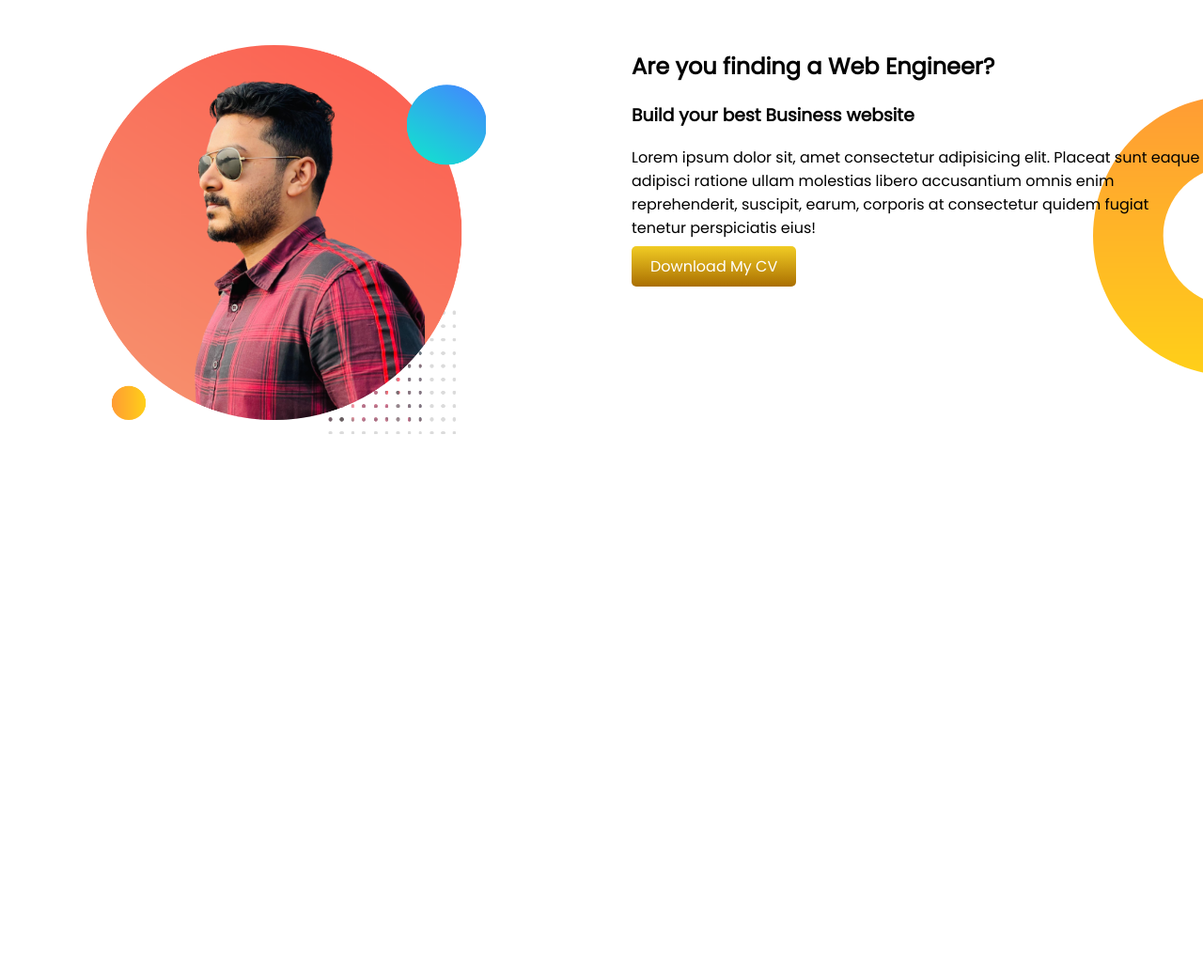
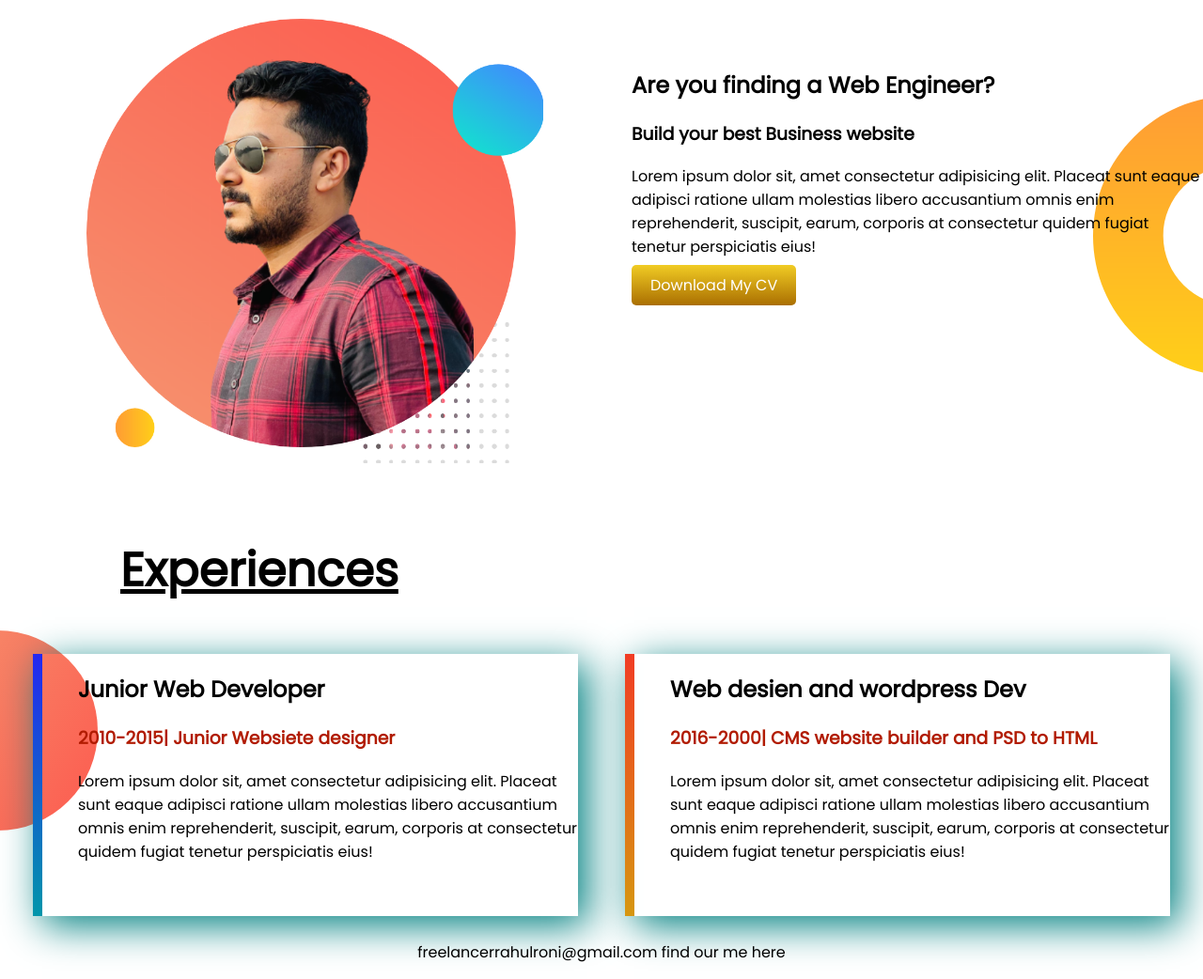
Before and after one commit to RahulDharRoni/Simple-Project-1, a plain HTML site: page index.html in a window 1280 px wide. Shown: the part 557-1599 px from the top of the page at 94% size. Before the commit the page ends 1126 px from the top, so only its background shows below. Drawn offline with Linux system fonts and the light colour scheme.

Commit message:
experience section and footer commit

```diff
--- a/index.html
+++ b/index.html
@@ -13,7 +13,7 @@
 </head>
 
 <body>
-    <section class="sectionBackground">
+    <section class="sectionBackground flex-container">
         <div class="half-width-content">
             <h1>Welcome to</h1>
             <h1><span class="colouredHeader">Roni Deep</span> World!</h1>
@@ -30,7 +30,7 @@
             <img src="images/Roni2.png" alt="">
         </div>
     </section>
-    <section class="sectionBackground2">
+    <section class="sectionBackground2 flex-container">
         <div class="half-width-picture2">
             <img src="images/Roni.png" alt="">
         </div>
@@ -47,6 +47,31 @@
         </div>
 
     </section>
+    <section class="experience-Area">
+        <h1>Experiences</h1>
+        <div class="flexible-container">
+            <div id="Border-left-content" class="half-width">
+                <h2>Junior Web Developer</h2>
+                <H3>2010-2015| Junior Websiete designer</H3>
+                <P>Lorem ipsum dolor sit, amet consectetur adipisicing elit. Placeat sunt eaque adipisci ratione ullam
+                    molestias libero accusantium omnis enim reprehenderit, suscipit, earum, corporis at consectetur
+                    quidem
+                    fugiat tenetur perspiciatis eius! </P>
+            </div>
+            <div id="Border-right-content" class="half-width">
+                <h2>Web desien and wordpress Dev</h2>
+                <H3>2016-2000| CMS website builder and PSD to HTML</H3>
+                <P>Lorem ipsum dolor sit, amet consectetur adipisicing elit. Placeat sunt eaque adipisci ratione ullam
+                    molestias libero accusantium omnis enim reprehenderit, suscipit, earum, corporis at consectetur
+                    quidem
+                    fugiat tenetur perspiciatis eius! </P>
+            </div>
+        </div>
+
+    </section>
+    <footer>
+        <p>freelancerrahulroni@gmail.com find our me here</p>
+    </footer>
 
 
 </body>
--- a/style.css
+++ b/style.css
@@ -8,9 +8,9 @@ h1{
 .colouredHeader{
     color: orange;
 }
-section{
+.flex-container{
     display: flex;
-    margin-bottom: 100px;
+    margin-bottom: 70px;
 }
 .half-width-content{
     width: 50%;
@@ -35,21 +35,17 @@ section{
     background-image: url(images/top-banner.png);
     background-repeat: no-repeat;
 }
-====================================
-section2{
-    display: flex;
-    }
+
 .half-width-content2{
     width: 50%;
     padding-left: 5%;
-    min-height: auto;
-    align-items: center;
+    padding-top: 50px;
 }
 .half-width-picture2{
     width: 50%;
 }
 .half-width-picture2 img{
-    width: 70%;
+    width: 80%;
     padding-left: 15%;
 }
 .button-design2{
@@ -64,5 +60,41 @@ section2{
     background-image: url(images/dream-bg.png);
     background-repeat: no-repeat;
     background-position: right;
-
 }
+.experience-Area{
+    background-image: url(images/exp-bg.png);
+    background-repeat: no-repeat;
+    background-position: left;
+}
+.experience-Area h1{
+    padding-left: 10%;
+    text-decoration: underline;
+}
+.flexible-container{
+    display: flex;
+    padding: 10px 10px;
+}
+.half-width{
+    width: 50%;
+    padding-left:3%;
+    box-shadow: 10px 10px 40px teal;
+    margin-left: 2%;
+    margin-right: 2%;
+    padding-bottom: 40px;
+}
+.half-width h3{
+    color: rgb(177, 27, 0);
+}
+#Border-left-content{
+    border-left: 10px solid;
+    border-image: linear-gradient(rgb(36, 39, 241),rgb(1, 150, 170));
+    border-image-slice: 1;
+}
+#Border-right-content{
+    border-left: 10px solid;
+    border-image: linear-gradient(rgb(241, 60, 36),rgb(214, 151, 16));
+    border-image-slice: 1;
+}
+footer p{
+    text-align: center;
+}
```
